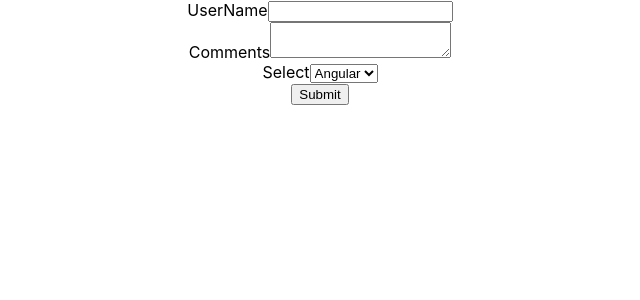
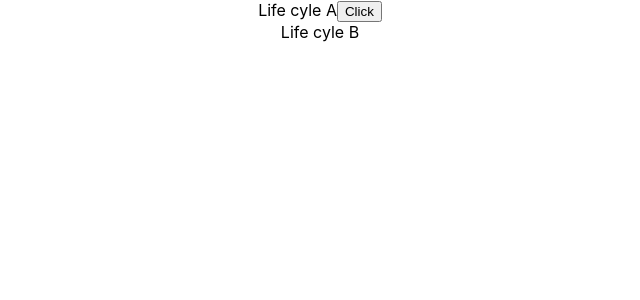
Before and after one commit to jeyabaskaran/React_Learning, a React (Create React App) app: page / in a window 1280 px wide. Shown: the top 300 px of the page, without its empty margins (320-960 px from the left). Built offline with nearby package versions, Linux system fonts and the light colour scheme.

Commit message:
lifecycle A

```diff
--- a/src/App.js
+++ b/src/App.js
@@ -17,11 +17,12 @@ import InlineCss from './Component/InlineCss';
 import './appStyle.css';
 import styles from './appStyle.module.css';
 import Form from './Component/Form';
+import LifeCycleA from './Component/LifeCycleA';
 
 function App() {
   return (
     <div className="App">
-      <Form />
+     <LifeCycleA />
     </div>
   );
 }
--- /dev/null
+++ b/src/Component/LifeCycleA.js
@@ -0,0 +1,61 @@
+import React, { Component } from "react";
+import LifeCycleB from "./LifeCycleB";
+
+class LifeCycleA extends Component {
+
+
+    constructor(props) {
+        super(props)
+        this.state = {
+            message: "Life cyle A"
+        }
+        console.log('constructor A');
+    }
+
+    changeMessage = () => {
+        this.setState({
+            message: "Welcome"
+        })
+    }
+
+
+    static getDerivedStateFromProps(props, state) {
+
+        console.log(state.message, 'DerivedStateProps A');
+        return null
+    }
+
+    componentDidMount() {
+        console.log('component mount A');
+    }
+
+
+    shouldComponentUpdate() {
+        console.log('shouldComponentUpdate A');
+        return true;
+    }
+
+    getSnapshotBeforeUpdate(prevProps, prevState) {
+        console.log(prevProps,prevState.message,'Snap 1');
+        return null;
+    }
+
+    componentDidUpdate() {
+        console.log('Compnent Did update A');
+    }
+
+
+    render() {
+        console.log('render');
+        return (
+            <div>{this.state.message}
+                <button onClick={this.changeMessage}>Click</button>
+                <LifeCycleB />
+            </div>
+
+        )
+    }
+
+}
+
+export default LifeCycleA;
--- /dev/null
+++ b/src/Component/LifeCycleB.js
@@ -0,0 +1,52 @@
+import React, { Component } from "react";
+
+class LifeCycleB extends Component {
+
+
+    constructor(props) {
+        super(props);
+        this.state={
+            message:'Hii'
+        }
+        console.log('LifeCylce B constructor');
+    }
+
+
+
+    static getDerivedStateFromProps(props, state) {
+        console.log('Licecyle B  getDerivedStateFromProps');
+        return null;
+    }
+
+    componentDidMount() {
+        console.log('Component Did Mount B');
+    }
+
+
+    shouldComponentUpdate(){
+        console.log('shouldComponentUpdate B');
+        return true;
+    }
+
+    getSnapshotBeforeUpdate(prevProps, prevState) {
+        console.log('Snap 2');
+        return null;
+    }
+
+    componentDidUpdate(){
+        console.log('Compnent Did update B');
+    }
+
+
+
+    render() {
+        console.log('render life B');
+        return (<div>
+            Life cyle B
+        </div>)
+    }
+
+
+}
+
+export default LifeCycleB;
--- a/src/index.js
+++ b/src/index.js
@@ -11,6 +11,8 @@ root.render(
   </React.StrictMode>
 );
 
+
+
 // If you want to start measuring performance in your app, pass a function
 // to log results (for example: reportWebVitals(console.log))
 // or send to an analytics endpoint. Learn more: https://bit.ly/CRA-vitals
```
